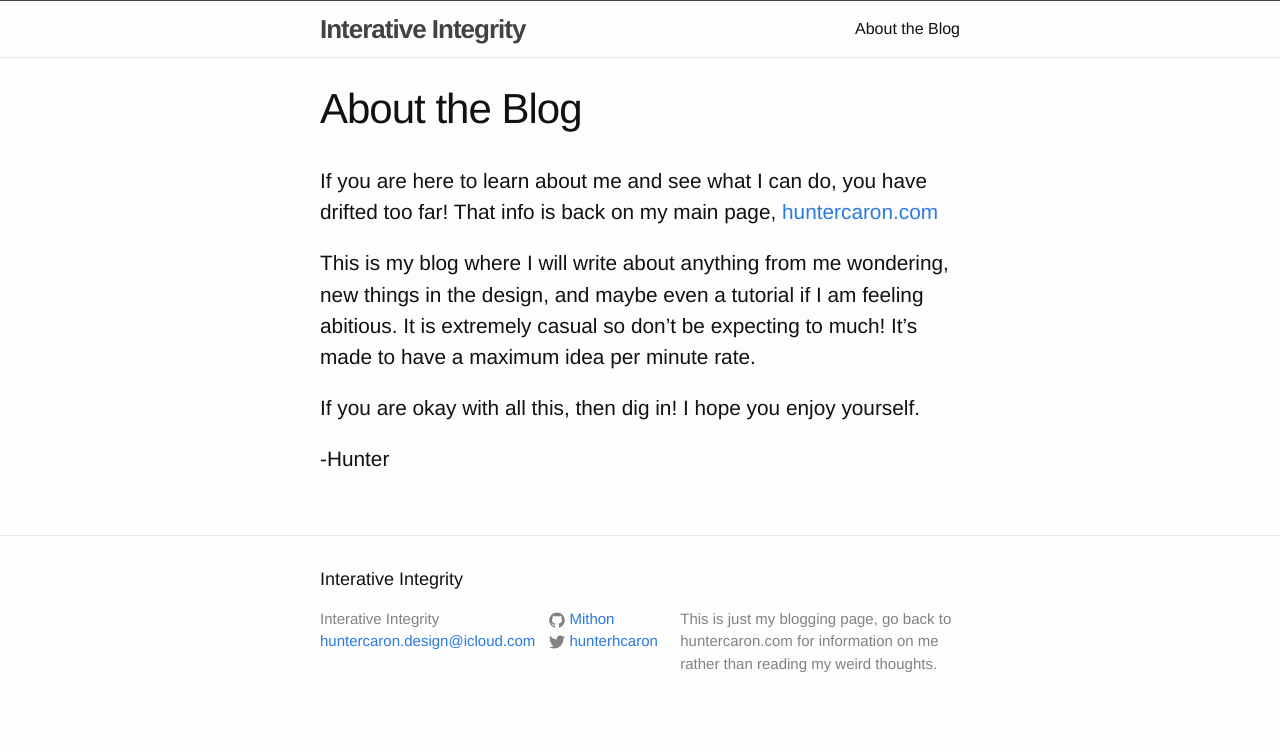
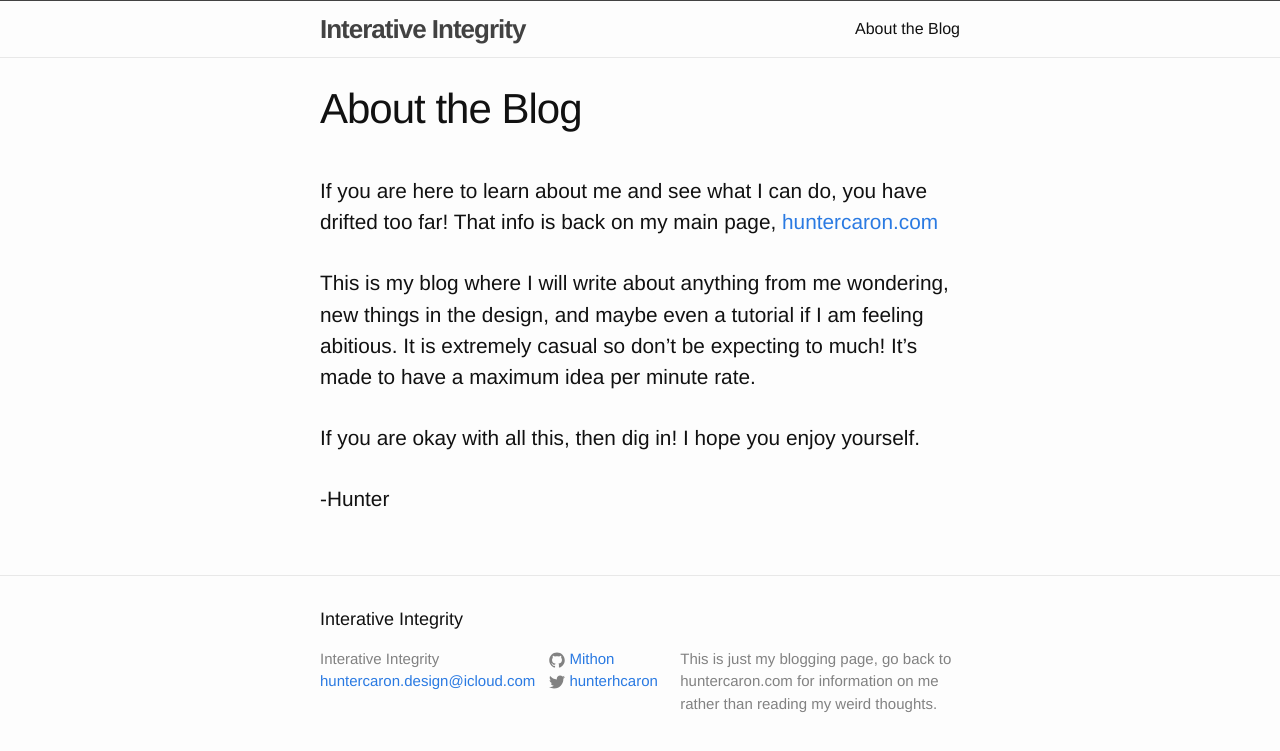
Before and after one commit to Mithon/HCDesignBlog, a Jekyll site: the page built from About the Blog.md, in a window 1280 px wide. Shown: the top 751 px of the page. Built offline with Jekyll 4.4.1, drawn with Linux system fonts in a browser that asks for light colours; some web fonts are replaced.

Commit message:
more padding

```diff
--- a/_sass/_layout.scss
+++ b/_sass/_layout.scss
@@ -213,7 +213,7 @@
     margin-bottom: $spacing-unit;
 
     p {
-        padding-top: 5px;
+        padding-top: 15px;
         font-size: 1.3em;
         line-height: 1.5em;
     }
```
